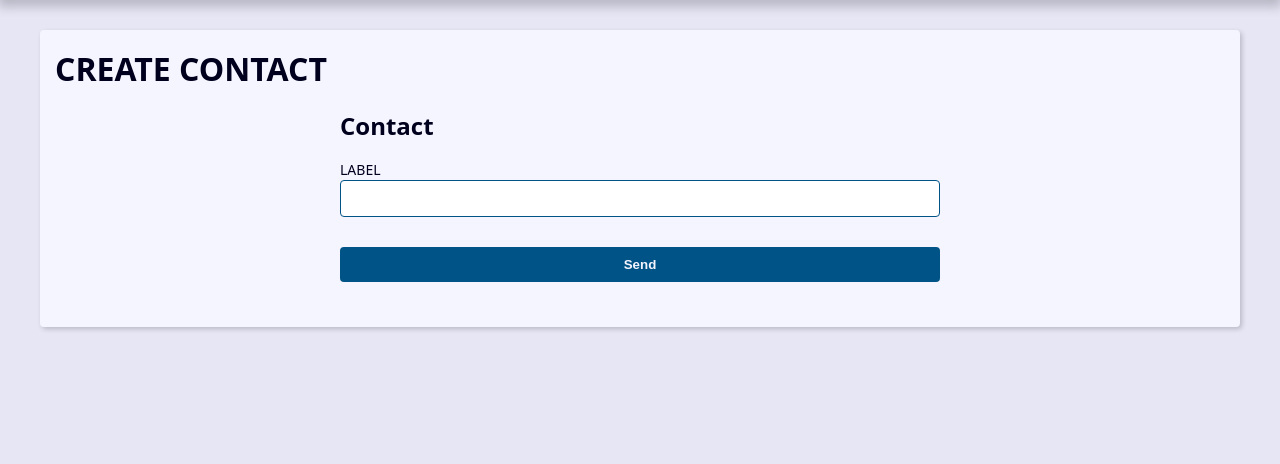
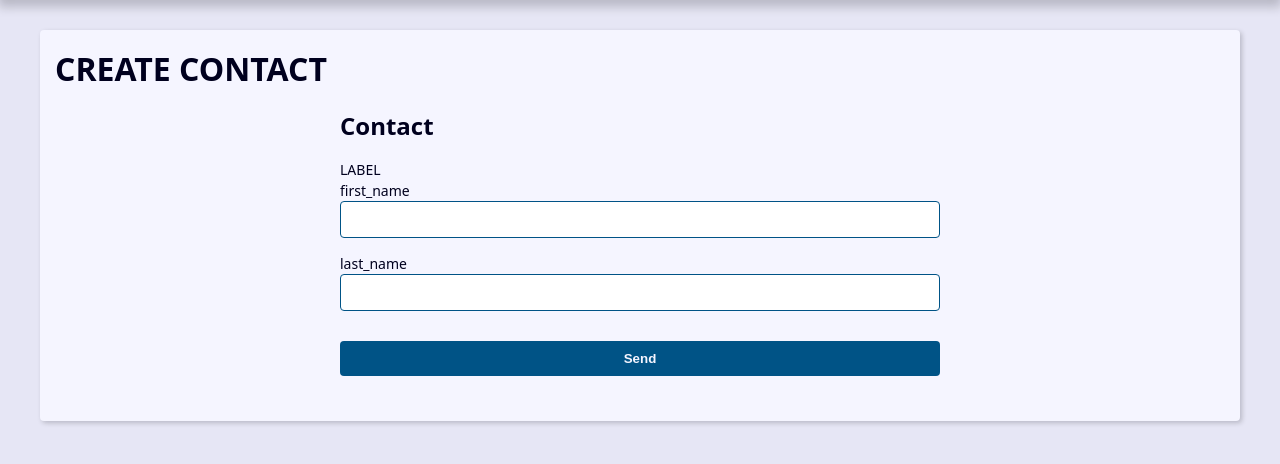
Before and after one commit to JeffersonEstevo/PROJETO-AGENDA-DJANGO, a Django app: page /contact/create/ in a window 1280 px wide. Shown: the part 239-703 px from the top of the page. Run offline with Django 5.2, Linux system fonts and the light colour scheme.

Commit message:
Usando requeste.method e request.POST

```diff
--- a/contact/templates/contact/create.html
+++ b/contact/templates/contact/create.html
@@ -7,7 +7,7 @@
         <h2>Contact</h2>
 
         <form
-          action=""
+          action="{% url 'contact:create' %}"
           method="POST"
           enctype="multipart/form-data"
         >
@@ -16,9 +16,16 @@
           <div class="form-content">
             <div class="form-group">
               <label for="id_first_name">LABEL</label>
+              <label for="id_first_name">first_name</label>
               <input type="text" name="first_name" maxlength="255" id="id_first_name">
             </div>
+
+            <div class="form-group">
+              <label for="id_last_name">last_name</label>
+              <input type="text" name="last_name" maxlength="255" id="id_last_name">
+            </div>
           </div>
+
 
           <div class="form-content">
             <div class="form-group">
--- a/contact/views/contact_forms.py
+++ b/contact/views/contact_forms.py
@@ -5,9 +5,21 @@ from django.core.paginator import Paginator
 from contact.models import Contact
 
 def create(request):
+    post = request.POST
+    if request.method == 'POST':
+        print()
+        print(request.method)
+        print(request.POST.get('first_name'))
+        print(request.POST.get('last_name'))
+        print()
+
     context = {
 
     }
+
+    print()
+    print(request.method)
+    print()
 
     return render(
         request,
```
